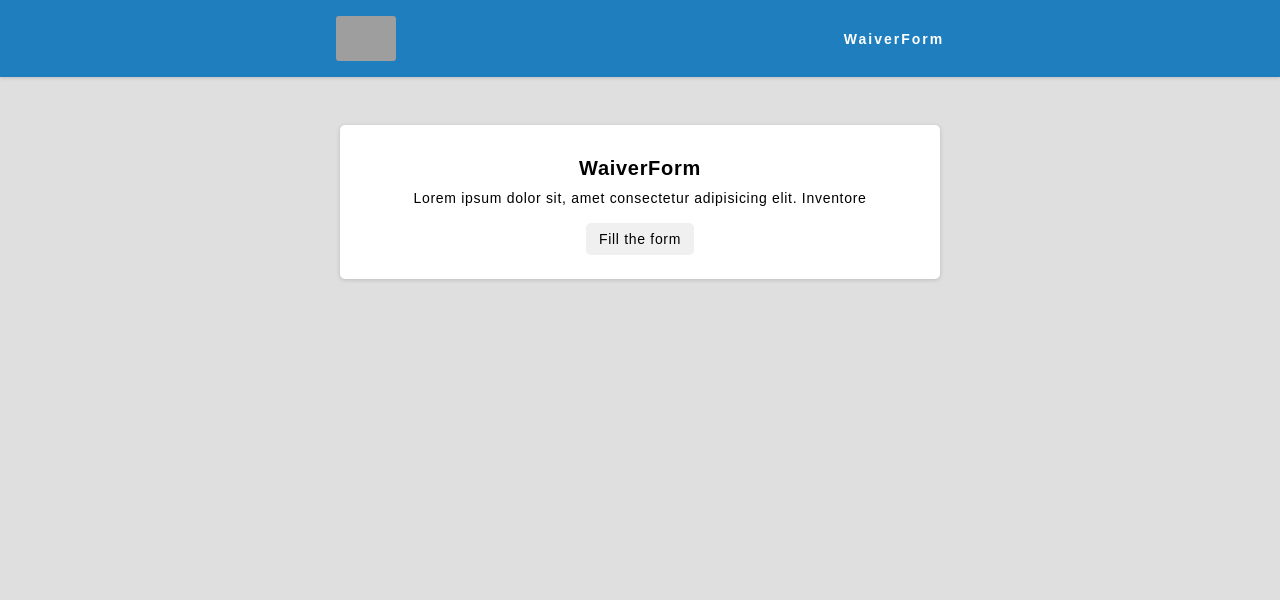
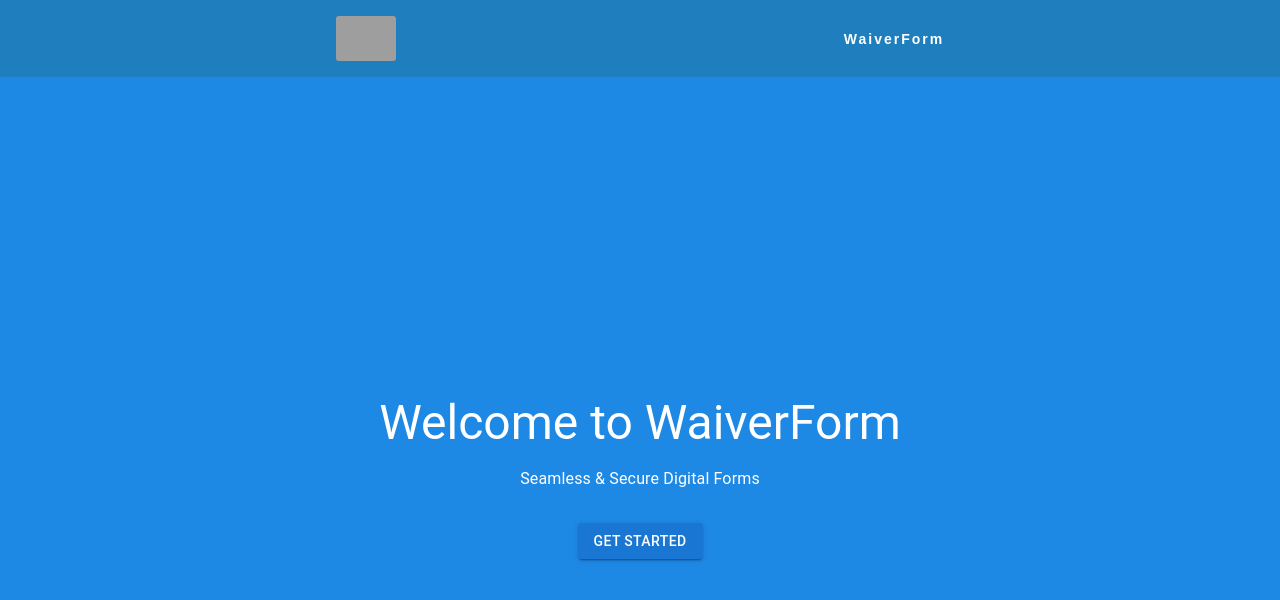
Before and after one commit to knixk/50days50projects, a React (Vite) app in the folder waiver-react/: page / in a window 1280 px wide. Shown: the top 600 px of the page. Built offline with nearby package versions, Linux system fonts and the light colour scheme; grey boxes are pictures that could not be loaded.

Commit message:
need to update home page

```diff
--- a/waiver-react/src/pages/Home.jsx
+++ b/waiver-react/src/pages/Home.jsx
@@ -1,24 +1,73 @@
-import React from "react";
-
-// const logo = 'https://dypdvfcjkqkg2.cloudfront.net/large/5862799-1989.jpg'
-import { useNavigate, Link } from "react-router-dom";
+import React, { useState } from "react";
+import { Button, Typography, Box } from "@mui/material";
 
 function Home() {
-  const navigate = useNavigate();
+  const [layer, setLayer] = useState(1);
+
+  const handleNext = () => setLayer(layer + 1);
 
   return (
-    <div className="home__container">
-      <main className="main__container">
-        <p className="heading">WaiverForm</p>
-        <p className="sub__heading">
-          Lorem ipsum dolor sit, amet consectetur adipisicing elit. Inventore{" "}
-        </p>
-
-        <div className="btn__container">
-          <Link to={'/form?center=12'} className="btn fill-btn">Fill the form</Link>
-        </div>
-      </main>
-    </div>
+    <Box
+      sx={{
+        width: "100vw",
+        height: "100vh",
+        display: "flex",
+        justifyContent: "center",
+        alignItems: "center",
+        textAlign: "center",
+        backgroundColor: layer === 1 ? "#1e88e5" : layer === 2 ? "#43a047" : "#fff",
+        color: layer === 3 ? "#000" : "#fff",
+        transition: "background-color 1s ease, transform 0.8s ease",
+        transform: layer === 1 ? "scale(1)" : layer === 2 ? "rotateY(90deg)" : "rotateY(0)",
+        perspective: "1000px",
+        overflow: "hidden",
+      }}
+    >
+      <Box
+        sx={{
+          transform: layer === 1 ? "rotateY(0)" : layer === 2 ? "rotateY(-90deg)" : "rotateY(0)",
+          transition: "transform 1s ease",
+          width: "100%",
+          maxWidth: "600px",
+        }}
+      >
+        {layer === 1 && (
+          <Box>
+            <Typography variant="h3">Welcome to WaiverForm</Typography>
+            <Typography sx={{ mt: 2 }}>Seamless & Secure Digital Forms</Typography>
+            <Button variant="contained" onClick={handleNext} sx={{ mt: 4 }}>
+              Get Started
+            </Button>
+          </Box>
+        )}
+        {layer === 2 && (
+          <Box>
+            <Typography variant="h4">Why Choose Us?</Typography>
+            <Typography sx={{ mt: 2 }}>
+              - Easy Management <br />
+              - Digital Workflow <br />
+              - Secure Solutions
+            </Typography>
+            <Button variant="contained" onClick={handleNext} sx={{ mt: 4 }}>
+              Proceed
+            </Button>
+          </Box>
+        )}
+        {layer === 3 && (
+          <Box>
+            <Typography variant="h4">Ready to Begin?</Typography>
+            <Button
+              variant="contained"
+              color="primary"
+              href="/form?center=12"
+              sx={{ mt: 4 }}
+            >
+              Fill the Form
+            </Button>
+          </Box>
+        )}
+      </Box>
+    </Box>
   );
 }
 
--- a/waiver-react/src/pages/Search.jsx
+++ b/waiver-react/src/pages/Search.jsx
@@ -92,7 +92,7 @@ function Search() {
             />
             <Button
               variant="contained"
-              color="secondary"
+              color="primary"
               sx={{ mt: 2 }}
               onClick={(e) => handleSubmit(e)}
             >
@@ -113,7 +113,7 @@ function Search() {
                     <Typography>Submission ID: {i.id}</Typography>
                     <Button
                       variant="contained"
-                      color="secondary"
+                      color="primary"
                       sx={{ mt: 2 }}
                       onClick={() => handleDownload(i)}
                     >
```
Also changed, not shown: waiver-react/src/pages/Home3.jsx (added, +25 -0 lines), waiver-react/src/pages/Temp.jsx (+30 -0 lines), waiver-react/src/pages/Home2.jsx (added).
